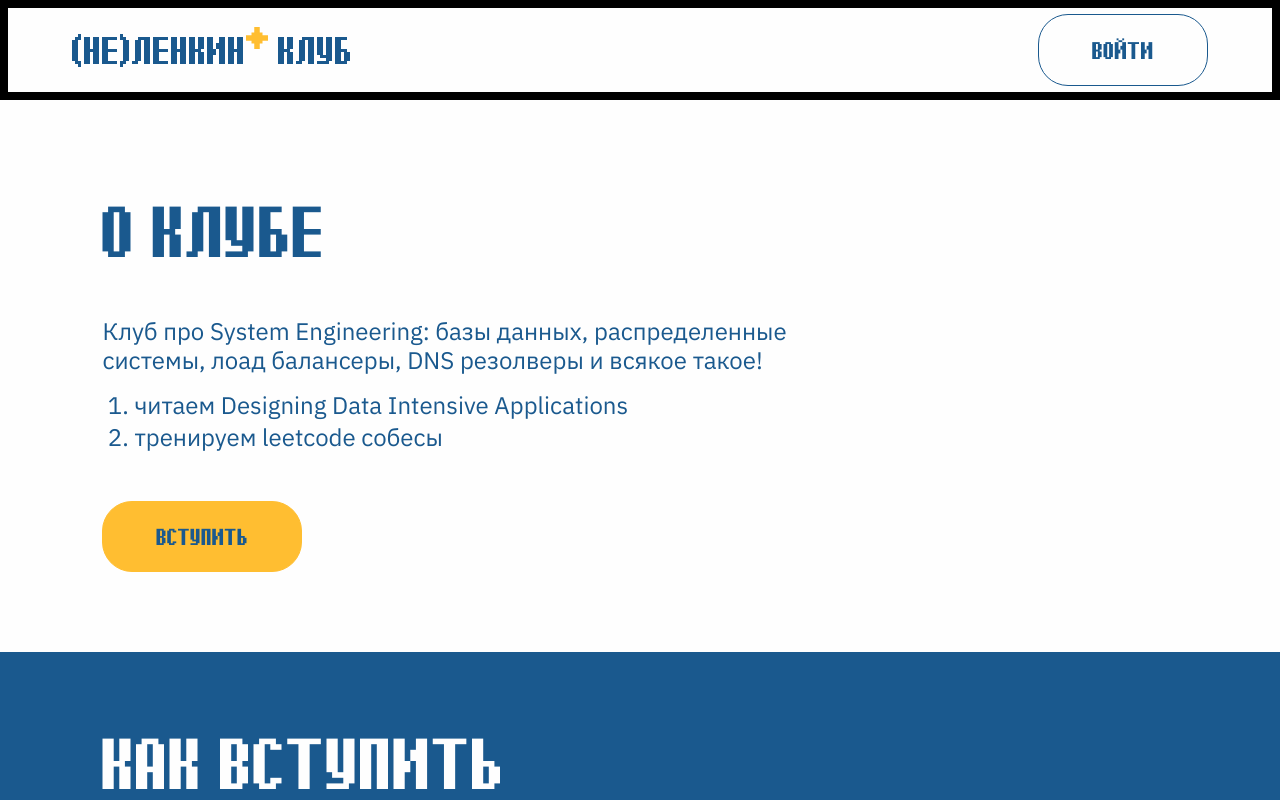
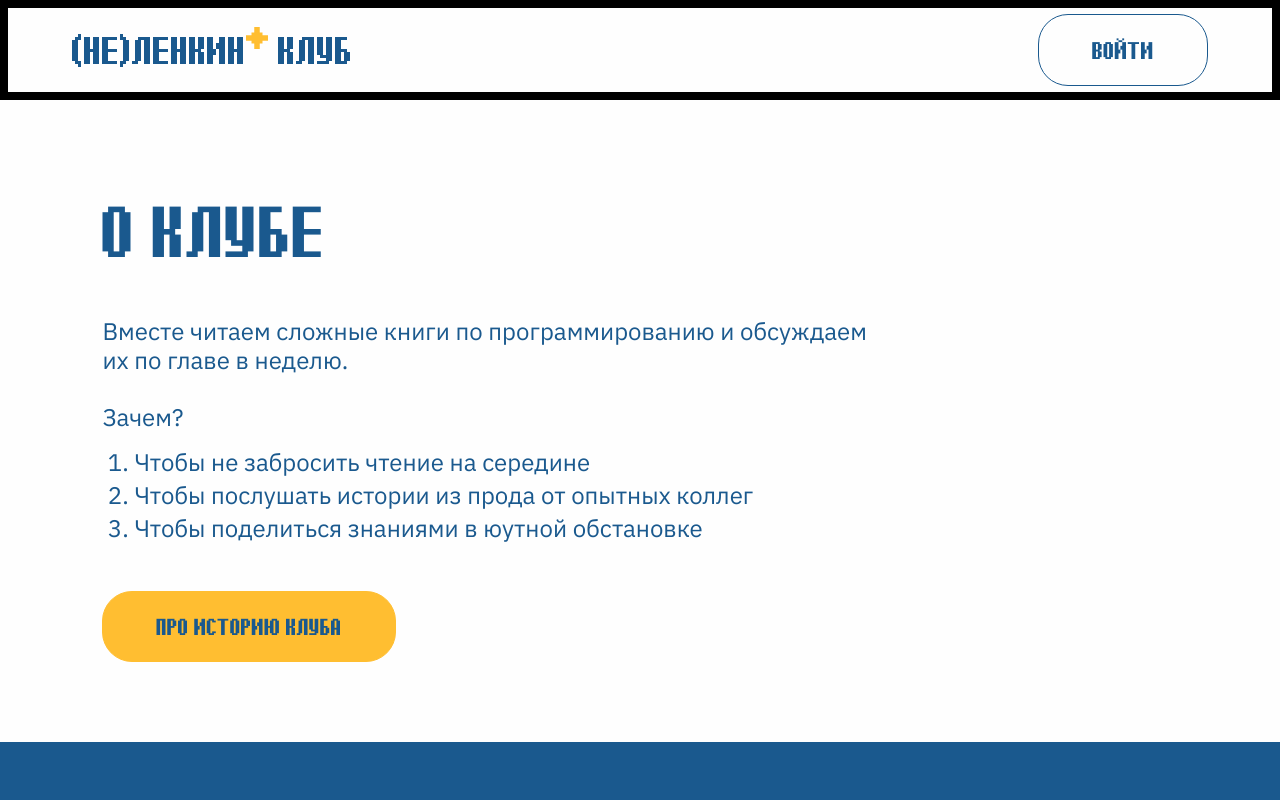
Before and after one commit to LenaAn/nelenkin-frontend, a React (Vite) app: page / in a window 1280 px wide. Shown: the top 800 px of the page. Built offline with nearby package versions, Linux system fonts and the light colour scheme.

Commit message:
rewrite about section

```diff
--- a/src/components/sections/AboutSection.jsx
+++ b/src/components/sections/AboutSection.jsx
@@ -6,20 +6,23 @@ function AboutSection() {
             <div className="container section-inner">
                 <div className="section-text-block">
                     <h1 className="section-title">О клубе</h1>
-
                     <div className="section-description">
                         <p>
-                            Клуб про System Engineering: базы данных, распределенные
-                            системы, лоад балансеры, DNS резолверы и всякое такое!
+                            Вместе читаем сложные книги по программированию и обсуждаем их по главе
+                            в неделю.
+                            <br/><br/>
+                            Зачем?
                         </p>
                         <ol className="about-list">
-                            <li>читаем Designing Data Intensive Applications</li>
-                            <li>тренируем leetcode собесы</li>
+                            <li>Чтобы не забросить чтение на середине</li>
+                            <li>Чтобы послушать истории из прода от опытных коллег</li>
+                            <li>Чтобы поделиться знаниями в юутной обстановке</li>
                         </ol>
                     </div>
 
                     <div className="section-actions">
-                        <button className="btn btn--primary">Вступить</button>
+                        <a href="https://vas3k.club/post/26356/" target="_blank" rel="noopener noreferrer"
+                           className="btn btn--primary">Про историю клуба</a>
                     </div>
                 </div>
 
--- a/src/components/sections/Section.css
+++ b/src/components/sections/Section.css
@@ -1,3 +1,7 @@
+a {
+    text-decoration: none;
+}
+
 .section {
     padding: 0;
 }
```
